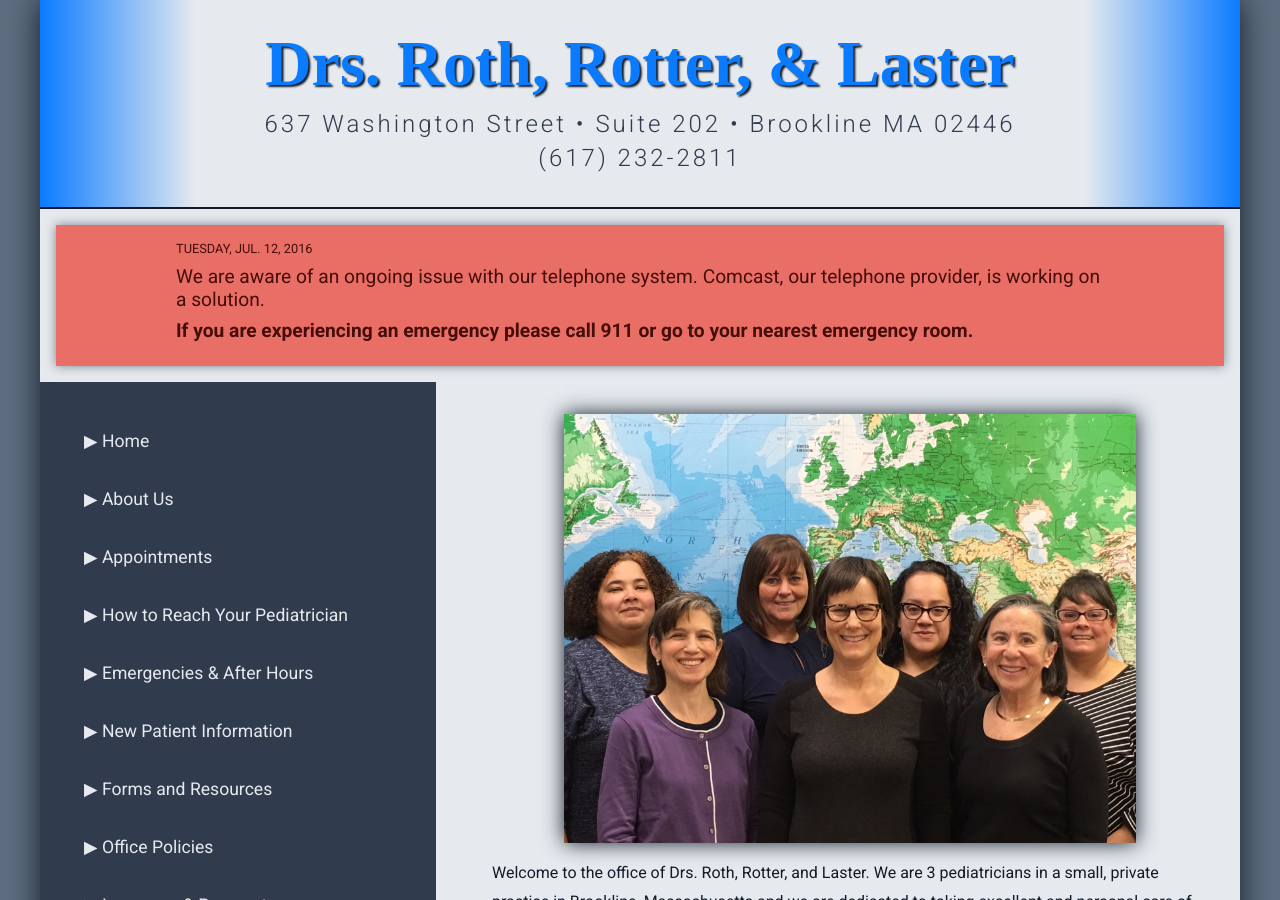
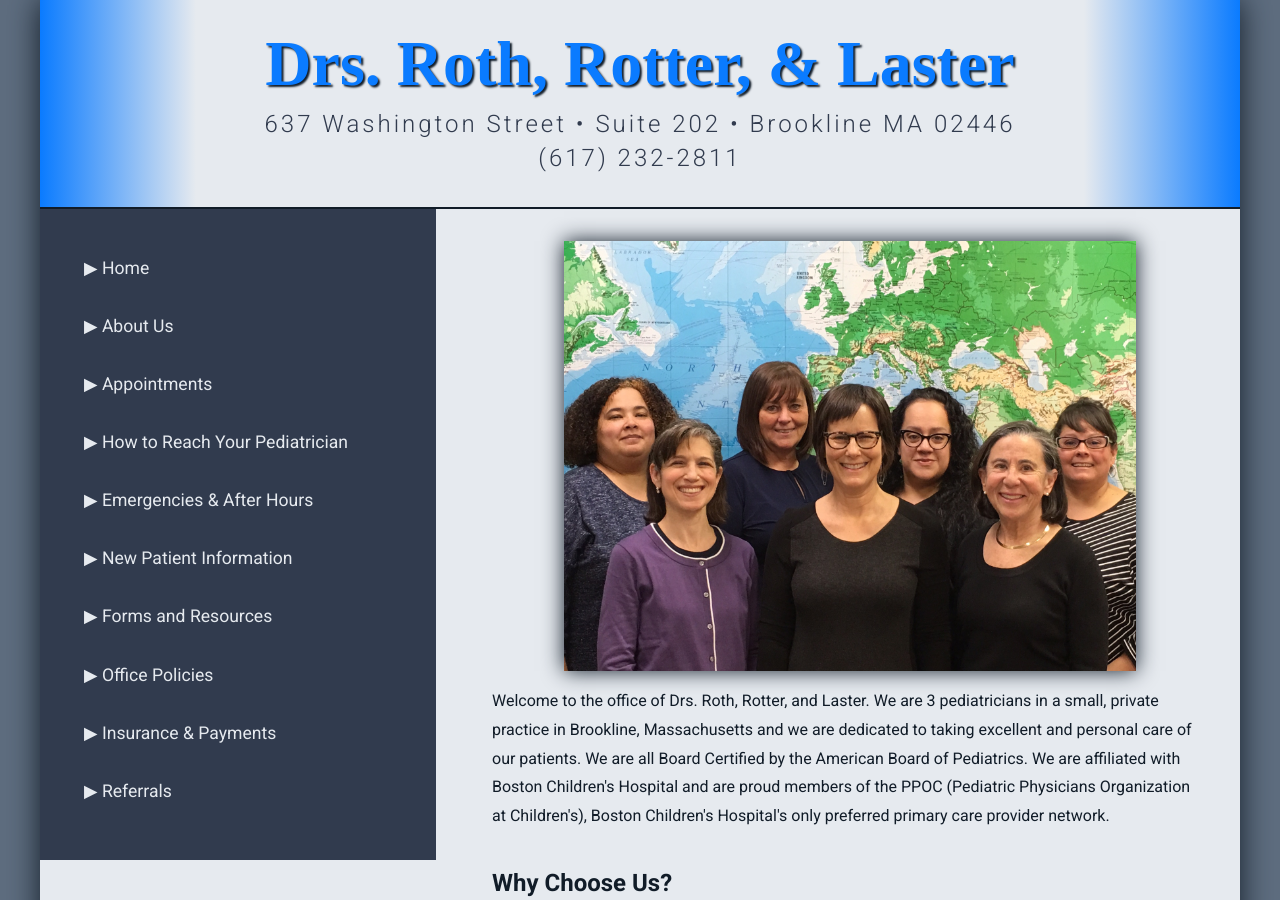
Before and after one commit to jameslittle230/rothrotterlaster, a Jekyll site: the page built from index.html, in a window 1280 px wide and 900 px high. Built offline with Jekyll 4.4.1, drawn with Linux system fonts in a browser that asks for light colours; nearby versions of some CDN libraries; some web fonts are replaced; comment, search, counter and statistics services are not loaded.

Commit message:
Remove comcast thing

```diff
--- a/_includes/header.html
+++ b/_includes/header.html
@@ -2,9 +2,3 @@
     <h1 class="banner__title">Drs. Roth, Rotter, &amp; Laster</h1>
     <p class="banner__contact">637 Washington Street &bullet; Suite 202 &bullet; Brookline&nbsp;MA&nbsp;02446<br>(617) 232-2811</p>
 </header>
-
-<div class="notification">
-    <p class="notification__date">Tuesday, Jul. 12, 2016</p>
-    <p>We are aware of an ongoing issue with our telephone system. Comcast, our telephone provider, is working on a solution.</p>
-    <p><strong>If you are experiencing an emergency please call 911 or go to your nearest emergency room.</strong></p>
-</div>
```
